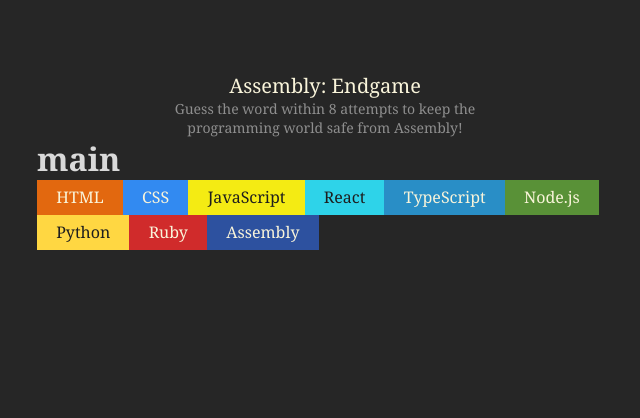
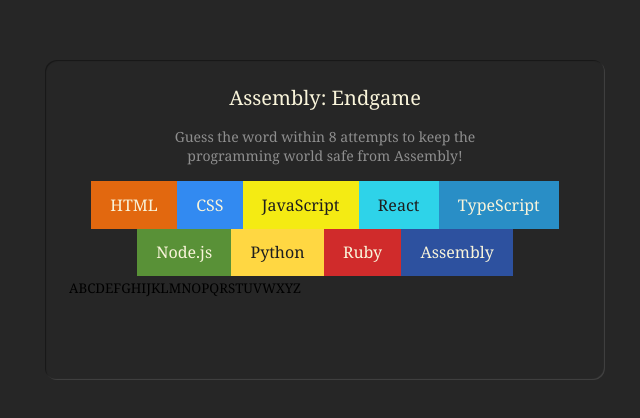
Before and after one commit to Jogata/SoftUni-React-Project, a React (Vite) app in the folder client/: page / in a window 1280 px wide. Shown: the part 180-598 px from the top of the page, without its empty margins (315-955 px from the left). Built offline with nearby package versions, Linux system fonts and the light colour scheme; a web font is replaced by a local one.

Commit message:
Assembly Endgame project

```diff
--- a/client/public/styles.css
+++ b/client/public/styles.css
@@ -686,10 +686,13 @@ body {
 }
 
 #root {
-  max-width: 600px;
+  max-width: 560px;
   min-height: 320px;
   margin: auto;
-  padding: 12px;
+  padding: 24px;
+  border-radius: 12px;
+  box-shadow: inset 1px 1px 1px #0006,
+          inset -1px -1px 1px #fff2;
 }
 
 header {
@@ -697,19 +700,24 @@ header {
 }
 
 header > h1 {
+  /* margin-bottom: 1rem; */
   color: #F9F4DA;
   font-size: 1.25rem;
   font-weight: 500;
 }
 
 header > p {
-  max-width: 350px;
-  margin: auto;
+  max-width: 360px;
+  margin: 1rem auto;
   color: #8E8E8E;
   font-size: 0.875rem;
 }
 
+.languages-section {
+  text-align: center;
+}
+
 .language {
   display: inline-block;
-  padding: 0.4em 1.2em;
+  padding: 0.8em 1.2em;
 }
--- a/client/src/components/recepies/Main.jsx
+++ b/client/src/components/recepies/Main.jsx
@@ -44,12 +44,22 @@ const languages = [
         backgroundColor: "#2D519F",
         color: "#F9F4DA",
     },
-]
+];
 
 export function Main() {
+    const letters = new Array(26).fill(0);
+    letters.forEach((letter, index, arr) => {
+        // console.log(letter);
+        letter = String.fromCharCode((index + 65));
+        // console.log(letter);
+        arr[index] = letter;
+    });
+    // console.log(letters);
+
     return (
         <main id="assembly">
-            <h1>main</h1>
+            {/* <h1>main</h1> */}
+            <div className="languages-section">
                 {languages.map(lang => {
                     return (
                         <span
@@ -64,6 +74,16 @@ export function Main() {
                         </span>
                     )
                 })}
+            </div>
+            <div className="letters">
+                {letters.map((letter) => {
+                    return (
+                        <button key={letter} className="letter">
+                            {letter}
+                        </button>
+                    )
+                })}
+            </div>
         </main>
     )
 }
```
Lines whose indentation alone changed are shown as unchanged.
